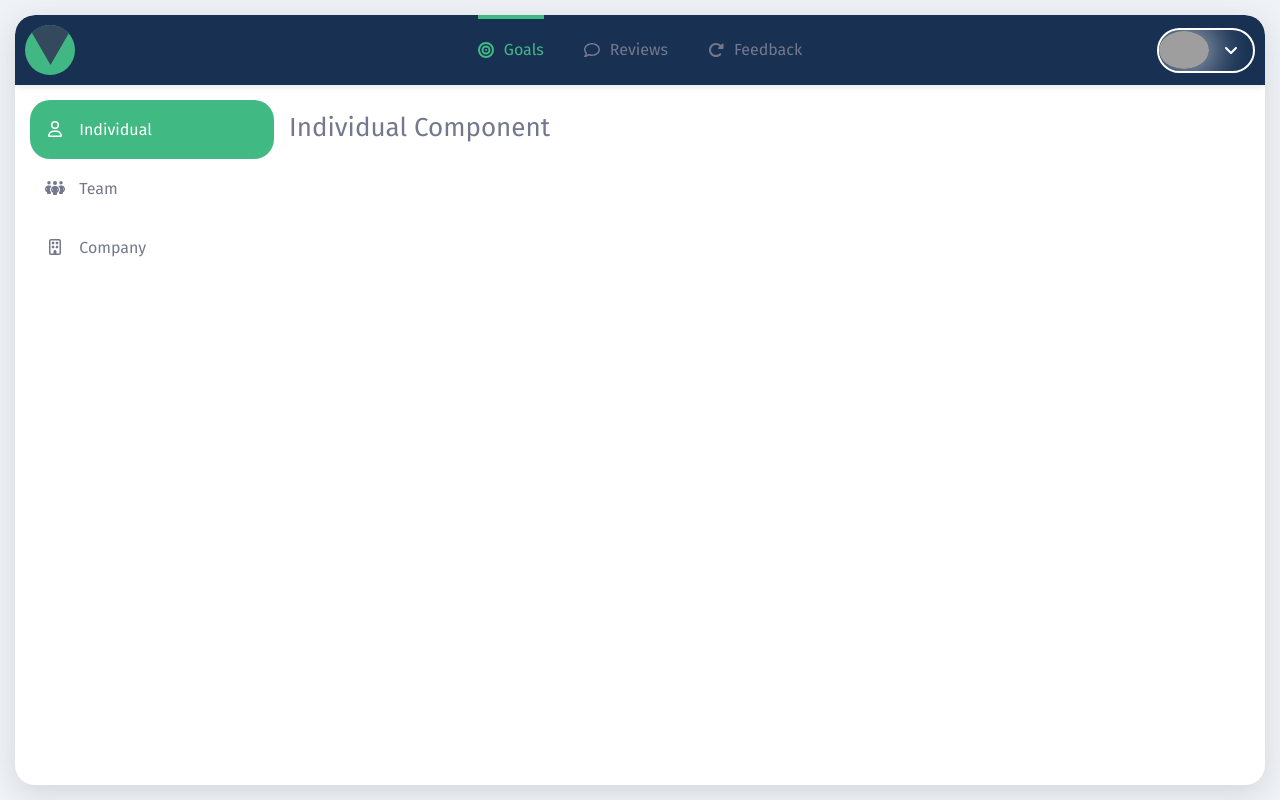
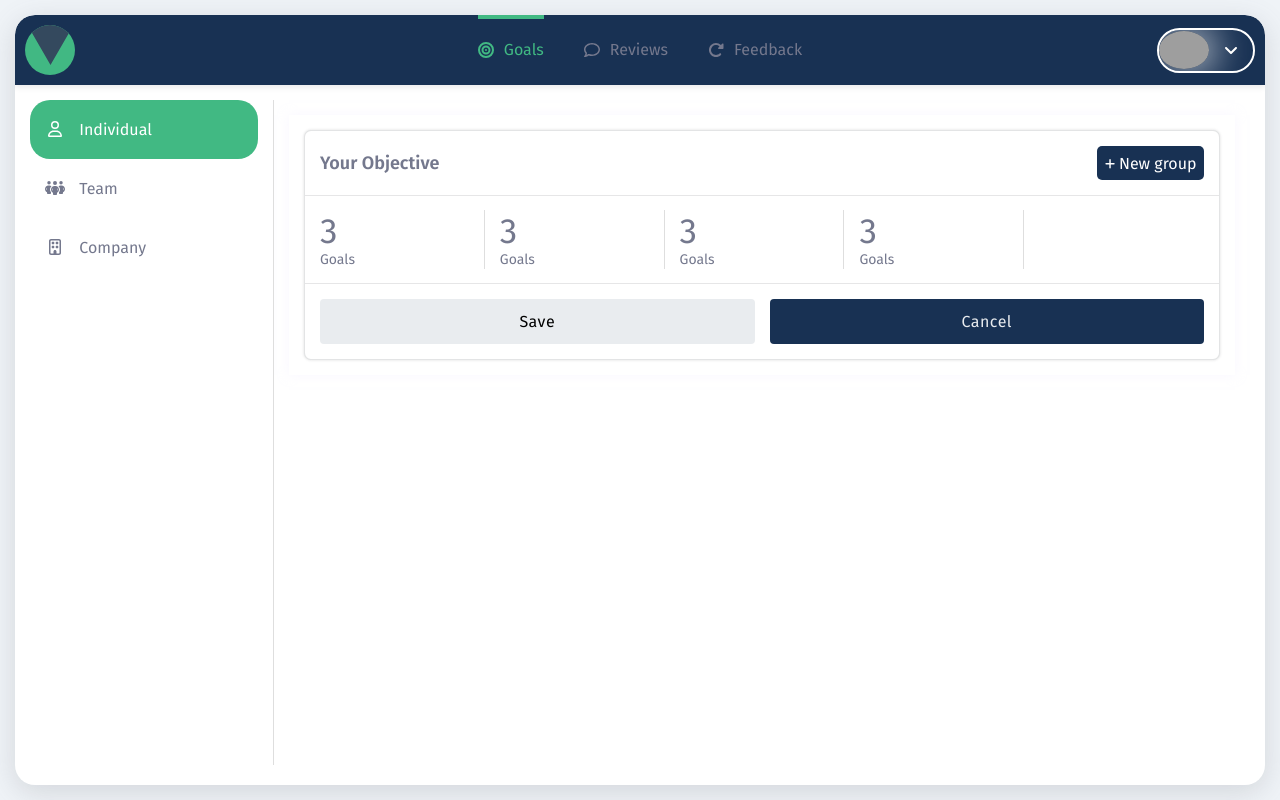
Before and after one commit to look-at-design/Employee-Assessment, a Vue app: page / in a window 1280 px wide. Built offline with nearby package versions, Linux system fonts and the light colour scheme; grey boxes are pictures that could not be loaded.

Commit message:
card =_+

```diff
--- a/src/assets/main.css
+++ b/src/assets/main.css
@@ -970,9 +970,6 @@ header {
     box-shadow: rgb(17 12 46 / 15%) 0px 0px 40px 0px;
   }
 
-  .rs-card-head {
-    position: relative;
-  }
 
   .rs-card-head .heading-medium {
     margin-bottom: 0;
@@ -996,7 +993,10 @@ header {
 
   .rs-card-head {
     box-shadow: rgba(17, 17, 26, 0.1) 0px 1px 0px;
-  }
+    display: flex;
+    justify-content: space-between;
+    align-items: center;
+}
 
   [class*="rs-card-"] {
     padding: 1.5rem;
@@ -1964,7 +1964,7 @@ header {
   }
   html {
     /* -------- COLOR ------- */
-    --primary: #1e2038;
+    --primary: var(--headerBg);
     --secondary: #e9ecef;
   }
   html.red {
@@ -1986,3 +1986,17 @@ header {
 .text-right {
   text-align: right;
 }
+.text-light {
+  color: var(--light);
+}
+.bg-primary {
+  background: var(--primary);
+}
+.d-grid-4 {
+  display: grid;
+  grid-template-columns: repeat(auto-fill, minmax(15rem, 1fr));
+  grid-gap: 1.5rem;
+}
+.heading-display-large {
+  font-size: 3.5rem;
+}
--- a/src/components/home.vue
+++ b/src/components/home.vue
@@ -45,6 +45,10 @@ export default {
 .left-section {
     width: 20%;
     max-width: 300px;
+    height: calc(100vh - 13.5rem);
+    overflow: auto;
+    border-right: 0.1rem solid var(--border);
+    padding-right: 1.5rem;
 }
 
 .left-section a {
--- a/src/components/individual.vue
+++ b/src/components/individual.vue
@@ -1,7 +1,49 @@
 <template>
 
   <section class="individual">
-    <h1>individual Component</h1>
+    <div class="rs-container">
+      <div class="rs-row">
+        <div class="rs-col-12">
+
+          <div class="rs-card">
+            <div class="rs-card-head">
+              <div class="heading-medium">your objective</div>
+              <div class="bg-primary text-light new-group">
+                <fa :icon="['fas', 'plus']" style="font-size: 1.15rem"/>  New group
+              </div>
+            </div>
+            <div class="rs-card-body">
+
+              <div class="d-grid-4">
+                <span class="points">
+                  <div class="heading-display-large">3</div>
+                  <p>goals</p>
+                </span>
+                <span class="points">
+                  <div class="heading-display-large">3</div>
+                  <p>goals</p>
+                </span>
+                <span class="points">
+                  <div class="heading-display-large">3</div>
+                  <p>goals</p>
+                </span>
+                <span class="points">
+                  <div class="heading-display-large">3</div>
+                  <p>goals</p>
+                </span>
+
+              </div>
+            </div>
+            <div class="rs-card-footer">
+              <div class="button-group">
+                <button class="button-gray button-block">save</button>
+                <button class="button-dark button-block">cancel</button>
+              </div>
+            </div>
+          </div>
+        </div>
+      </div>
+    </div>
   </section>
 
 </template>
@@ -31,7 +73,21 @@
 </script>
 
 <style scoped>
-  .individual {
-
+  .absolute-top-right {
+    position: absolute;
+    top: 0;
+    right: 0;
   }
+.new-group {
+  padding: 0.75rem;
+  border-radius: 0.5rem;
+}
+.points p {
+  text-transform: capitalize;
+  font-size: 1.4rem;
+}
+.points:not(last-child) {
+  border-right: 0.1rem solid var(--border);
+  text-align: left;
+}
 </style>
--- a/src/main.js
+++ b/src/main.js
@@ -2,7 +2,7 @@ import { createApp } from 'vue'
 import {createRouter, createWebHistory}  from 'vue-router'
 import { FontAwesomeIcon } from '@fortawesome/vue-fontawesome'
 import { library  } from '@fortawesome/fontawesome-svg-core'
-import { faAngleDown, faBullseye, faClose, faPeopleGroup, faRotateRight } from '@fortawesome/free-solid-svg-icons'
+import { faAngleDown, faBullseye, faClose, faPeopleGroup, faPlus, faRotateRight } from '@fortawesome/free-solid-svg-icons'
 import { faYoutube, faGithub } from '@fortawesome/free-brands-svg-icons'
 import App from './App.vue'
 
@@ -26,7 +26,7 @@ const router = createRouter( {
     ]
 })
 
-library.add(faAngleDown, faYoutube, faGithub, faBullseye, faComment, faRotateRight, faUser, faPeopleGroup, faBuilding, faClose)
+library.add(faAngleDown, faYoutube, faGithub, faBullseye, faComment, faRotateRight, faUser, faPeopleGroup, faBuilding, faClose, faPlus)
 createApp(App).use(router).component('fa', FontAwesomeIcon).mount('#app')
 
 export default router
```
